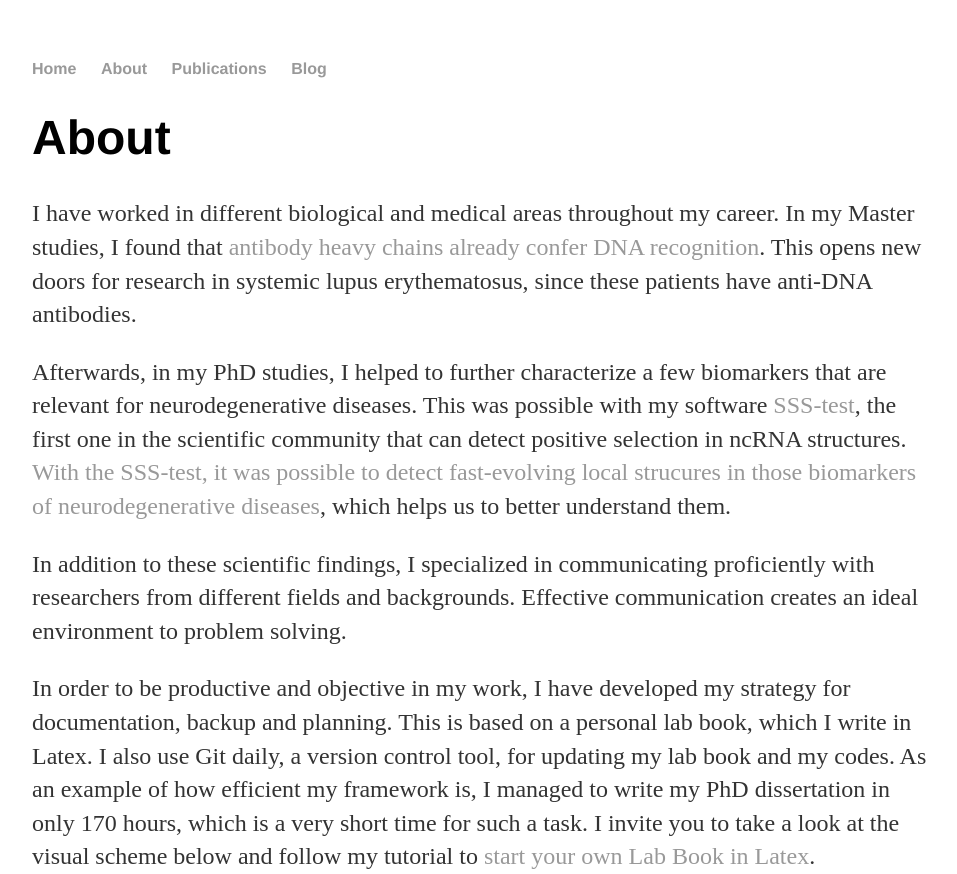
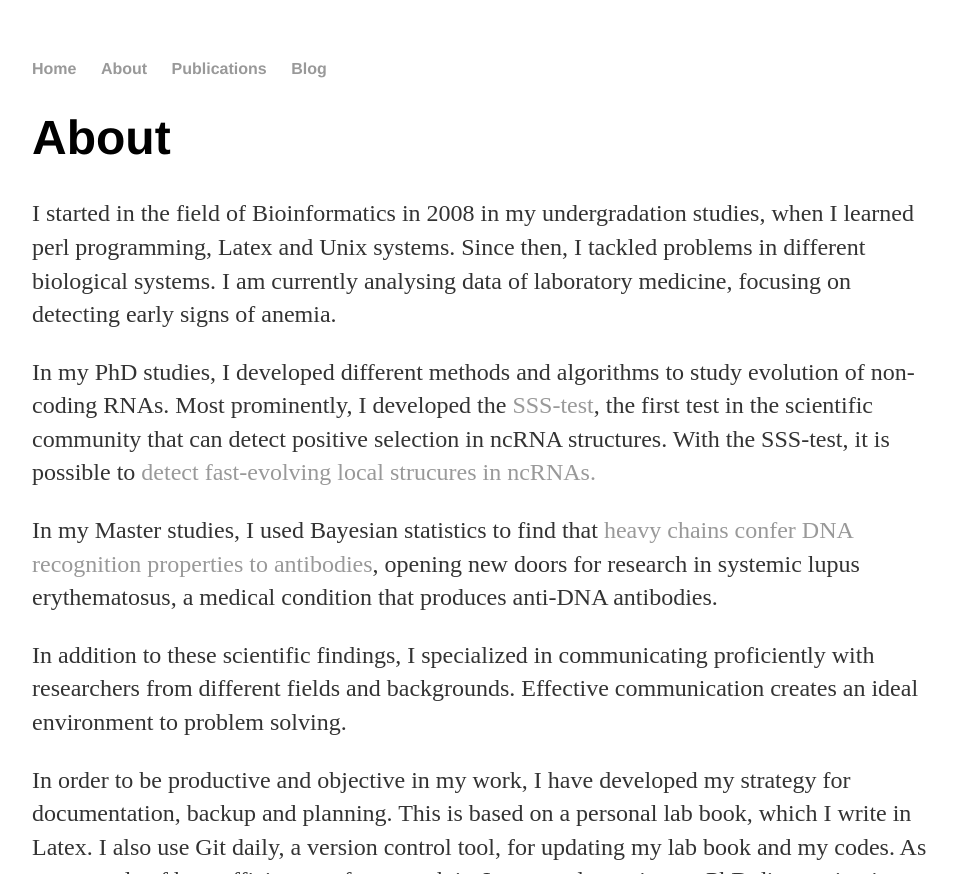
Before and after one commit to waltercostamb/waltercostamb.github.io, a Jekyll site: the page built from about/index.html, in a window 1280 px wide, cut to the strip 0-874 px from the top of the page. Shown: the whole strip, without its empty margins (160-1117 px from the left). Built offline with Jekyll 4.4.1, drawn with Linux system fonts in a browser that asks for light colours; some of the changed text lies outside the part shown.

Commit message:
Update index.html

```diff
--- a/about/index.html
+++ b/about/index.html
@@ -4,18 +4,21 @@ title: Maria Beatriz Walter Costa, Bioinformatician
 ---
 <div class="blurb">
 	<h1>About</h1>
-	<p>I have worked in different biological and medical areas throughout my career. In my Master studies, I
-		found that
-		<a href="https://journals.plos.org/plosone/article?id=10.1371/journal.pone.0072625">antibody heavy chains already confer DNA recognition</a>.
-		This opens new doors for research in systemic lupus erythematosus, since these patients have anti-DNA antibodies.</p>
+	<p>I started in the field of Bioinformatics in 2008 in my undergradation studies, when I learned perl programming, Latex and Unix systems.
+		Since then, I tackled problems in different biological systems. I am currently analysing data of laboratory medicine,
+		focusing on detecting early signs of anemia.</p>
 
-	<p>Afterwards, in my PhD studies, I helped to further characterize a few biomarkers that are relevant for neurodegenerative
-		diseases. This was possible with my software
+	<p>In my PhD studies, I developed different methods and algorithms
+		to study evolution of non-coding RNAs. Most prominently, I developed the
 		<a href="https://github.com/waltercostamb/SSS-test">SSS-test</a>,
-		the first one in the scientific community that can detect positive selection in ncRNA structures.
-		<a href="https://bmcbioinformatics.biomedcentral.com/articles/10.1186/s12859-019-2711-y">With the SSS-test, it was
-		possible to detect fast-evolving local strucures in those biomarkers of neurodegenerative diseases</a>,
-		which helps us to better understand them.</p>
+		the first test in the scientific community that can detect positive selection in ncRNA structures.
+		With the SSS-test, it is possible to
+		<a href="https://bmcbioinformatics.biomedcentral.com/articles/10.1186/s12859-019-2711-y">detect fast-evolving local strucures in ncRNAs.</a></p>
+
+	<p>In my Master studies, I used Bayesian statistics to find that
+		<a href="https://journals.plos.org/plosone/article?id=10.1371/journal.pone.0072625">heavy chains confer DNA recognition
+		properties to antibodies</a>, opening new doors for research in systemic lupus erythematosus, a medical condition that
+		produces anti-DNA antibodies.</p>
 
 	<p>In addition to these scientific findings, I specialized in communicating proficiently with researchers from different
 		fields and backgrounds. Effective communication creates an ideal environment to problem solving.</p>
@@ -23,7 +26,7 @@ title: Maria Beatriz Walter Costa, Bioinformatician
 	<p>In order to be productive and objective in my work, I have developed my strategy for documentation, backup and planning. This is based on a
 		personal lab book, which I write in Latex. I also use Git daily, a version control tool, for updating my lab book
 		and my codes. As an example of how efficient my framework is, I managed to write my PhD dissertation in only 170 hours,
-		which is a very short time for such a task. I invite you to take a look at the visual scheme below and follow my tutorial to
+		which is an extremely short time for such a task. I invite you to take a look at the visual scheme below and follow my tutorial to
 		<a href="https://github.com/waltercostamb/Lab-Book">start your own Lab Book in Latex</a>.</p>
 
 	<p><img border="0" src="https://github.com/waltercostamb/Lab-Book/blob/master/organization-framework.jpg?raw=true" width="700" /></p>
```
